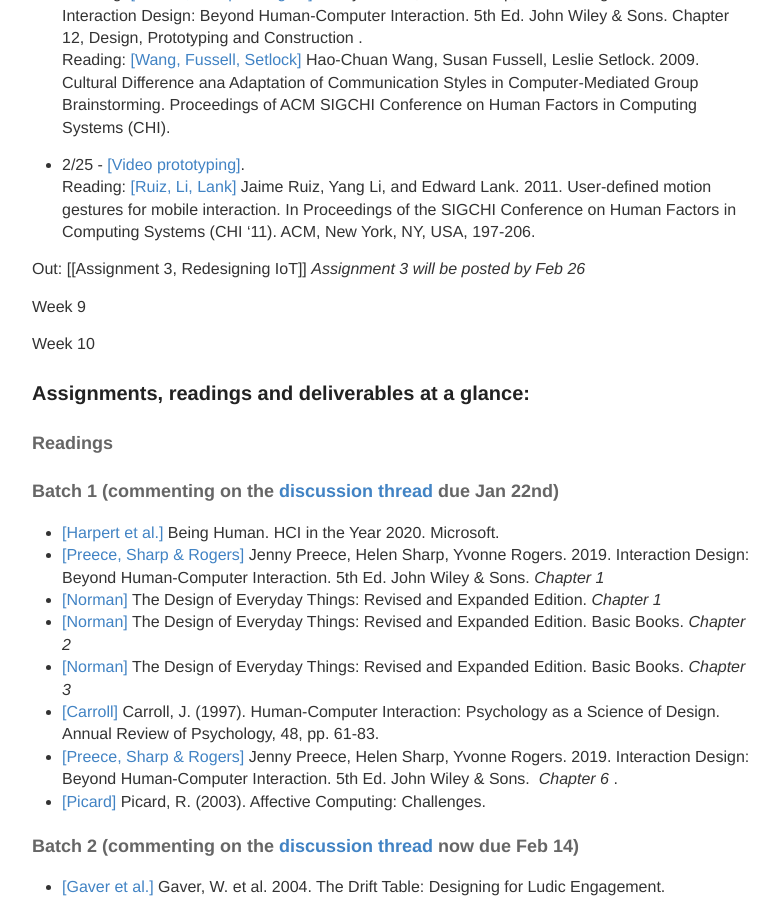
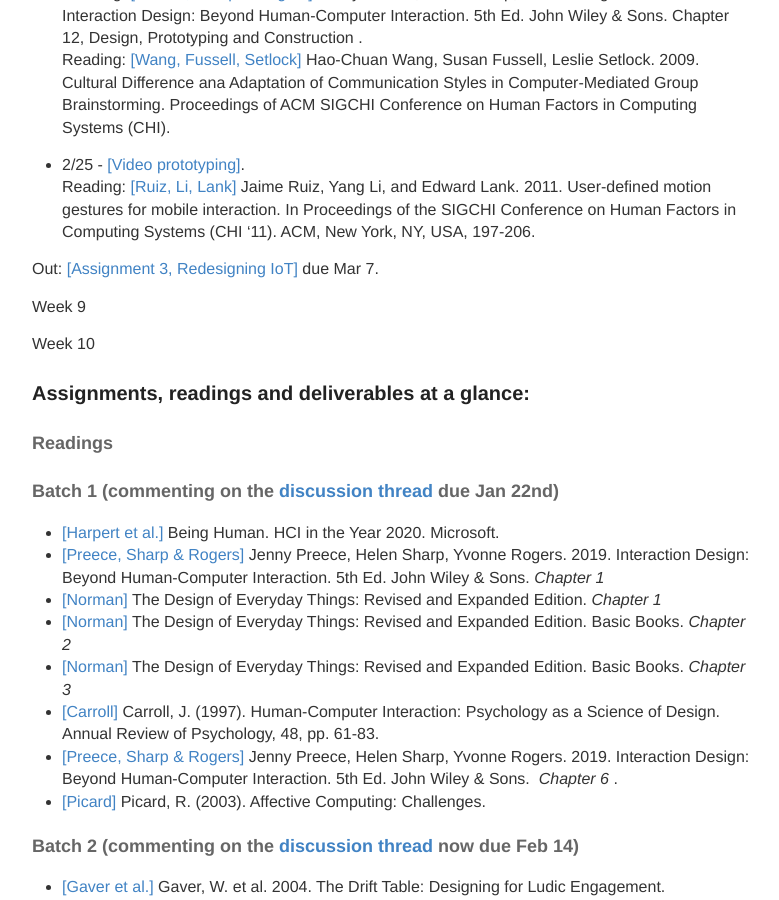
Before and after one commit to hciwang/hciwang.github.io, a Jekyll site: the page built from _posts/2021-1-1-lectures.md, in a window 1280 px wide and 900 px high, scrolled down 2785 px. Shown: the whole window, without its empty margins (248-1027 px from the left). Built offline with Jekyll 4.4.1, drawn with Linux system fonts in a browser that asks for light colours; some of the changed text lies outside the part shown.

Commit message:
Update 2021-1-1-lectures.md

```diff
--- a/_posts/2021-1-1-lectures.md
+++ b/_posts/2021-1-1-lectures.md
@@ -102,7 +102,7 @@
 - 2/25 - [[Video prototyping]](https://canvas.ucdavis.edu/courses/539971/files/folder/Lectures?preview=11992994).
 Reading: [[Ruiz, Li, Lank]](https://canvas.ucdavis.edu/courses/539971/files/folder/Readings%20(incomplete.%20check%20main%20website%20for%20complete%20readings)?preview=11986399) Jaime Ruiz, Yang Li, and Edward Lank. 2011. User-defined motion gestures for mobile interaction. In Proceedings of the SIGCHI Conference on Human Factors in Computing Systems (CHI '11). ACM, New York, NY, USA, 197-206.
 
-Out: [[Assignment 3, Redesigning IoT]] *Assignment 3 will be posted by Feb 26*
+Out: [[Assignment 3, Redesigning IoT]](https://canvas.ucdavis.edu/courses/539971/assignments/644046) due Mar 7.
 
 Week 9
 
@@ -147,7 +147,8 @@ Week 10
 #### Individual assignments
 - [[Assignment 1: Conceptualizing Human Computer Interaction]](https://canvas.ucdavis.edu/courses/539971/assignments/627432) extended to Feb 2, 2021
 - [[Assignment 2, Needfinding and persona]](https://canvas.ucdavis.edu/courses/539971/assignments/637449) due Feb 21
-- [[Assignment 3,]]
+- [[Assignment 3, Redesigning IoT]](https://canvas.ucdavis.edu/courses/539971/assignments/644046) due Mar 7.
+
 
 #### Group project
 - [[Project proposal]](https://canvas.ucdavis.edu/courses/539971/assignments/628915) extended to Feb 5, 2021
```
